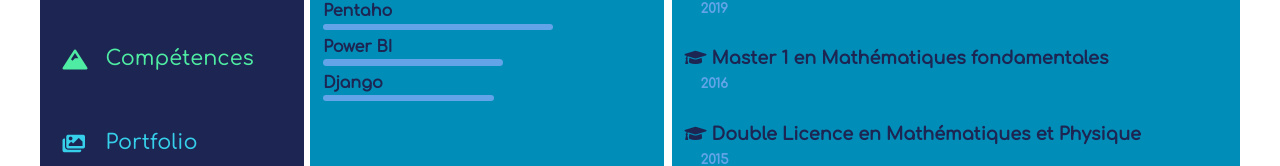
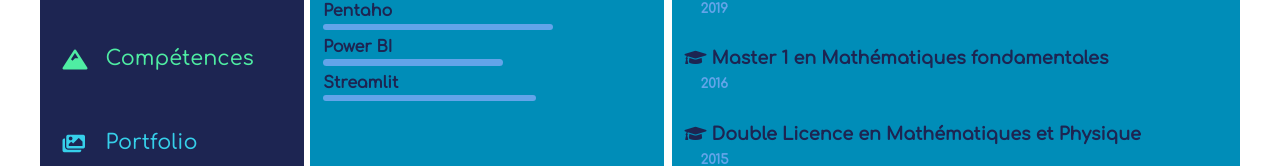
Before and after one commit to Lancin10/SITE-WEB, a React (Create React App) app: page /skills in a window 1280 px wide. Shown: the part 352-518 px from the top of the page. Built offline with nearby package versions, Linux system fonts and the light colour scheme; a web font is replaced by a local one.

Commit message:
Update Languages.js

```diff
--- a/src/components/skills/Languages.js
+++ b/src/components/skills/Languages.js
@@ -14,7 +14,7 @@ class Languages extends Component {
             {id: 1, value: "Shiny", xp:8.5},
             {id: 2, value: "Pentaho", xp:7},
             {id: 3, value: "Power BI", xp:5.5},
-            {id: 4, value: "Django", xp:5.2},
+            {id: 4, value: "Streamlit", xp:6.5},
         ]
     }
     render() {
```
